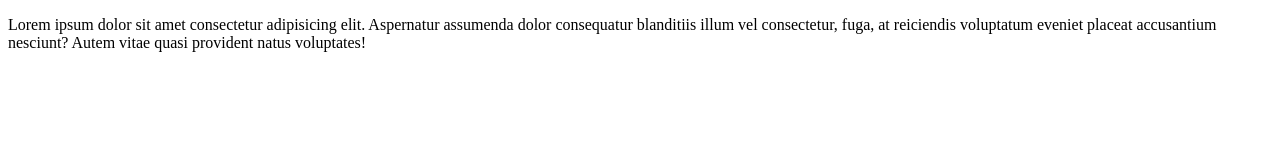
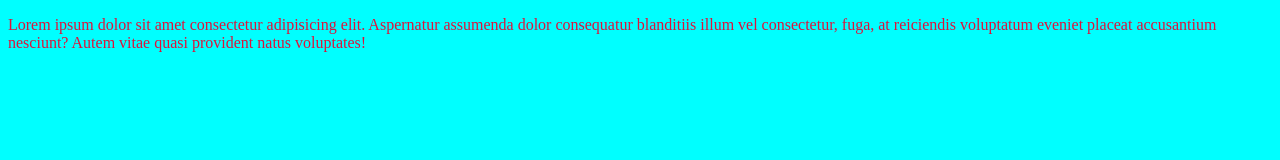
Before and after one commit to Gilbert-Koom/git-tutorial, a plain HTML site: page first.html in a window 1280 px wide. Drawn offline with Linux system fonts and the light colour scheme.

Commit message:
second commit

```diff
--- a/first.html
+++ b/first.html
@@ -4,6 +4,7 @@
     <meta charset="UTF-8">
     <meta name="viewport" content="width=device-width, initial-scale=1.0">
     <title>Document</title>
+    <link rel="stylesheet" href="styles/style.css">
 </head>
 <body>
     <p>Lorem ipsum dolor sit amet consectetur adipisicing elit. Aspernatur assumenda dolor consequatur blanditiis illum vel consectetur, fuga, at reiciendis voluptatum eveniet placeat accusantium nesciunt? Autem vitae quasi provident natus voluptates!</p>
--- /dev/null
+++ b/styles/style.scss
@@ -0,0 +1,5 @@
+body{
+    background-color: aqua;
+    color: crimson
+    ;
+}
```
Also changed, not shown: styles/style.css (added), 1 other file.
